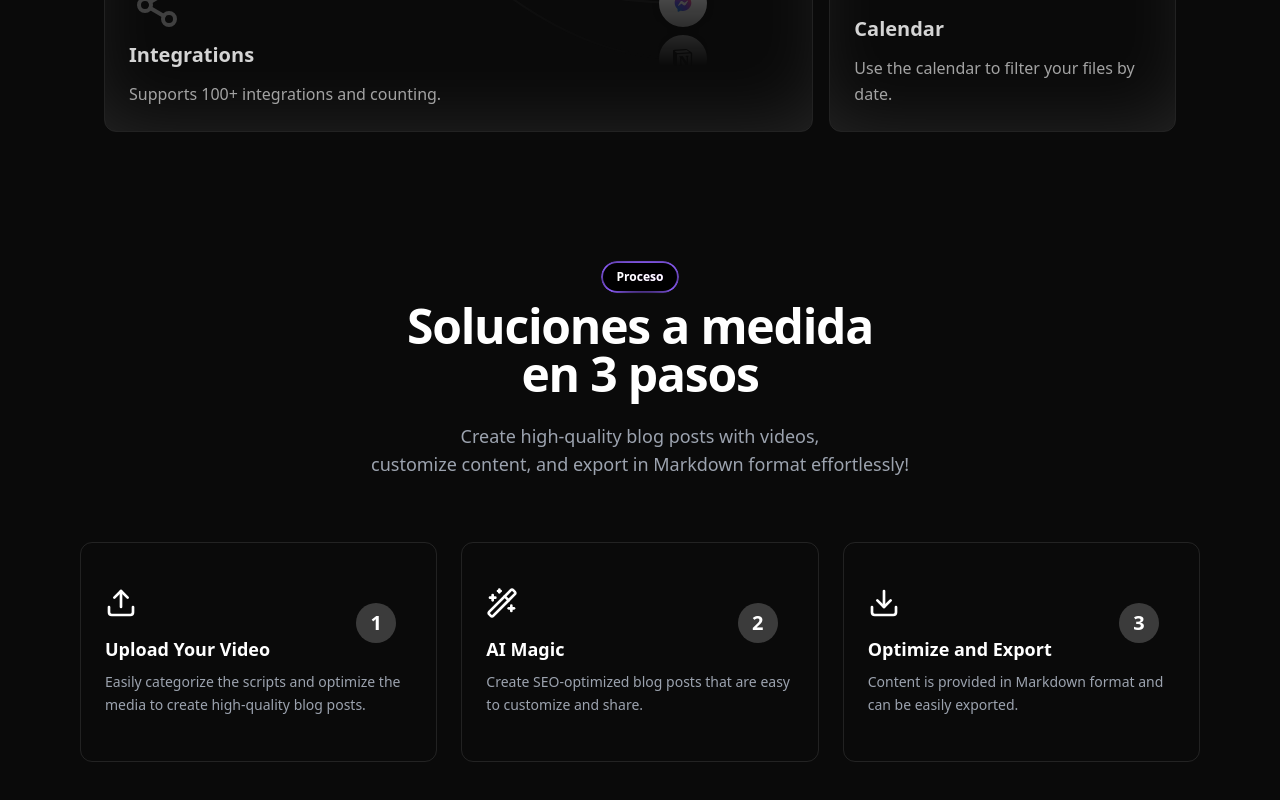
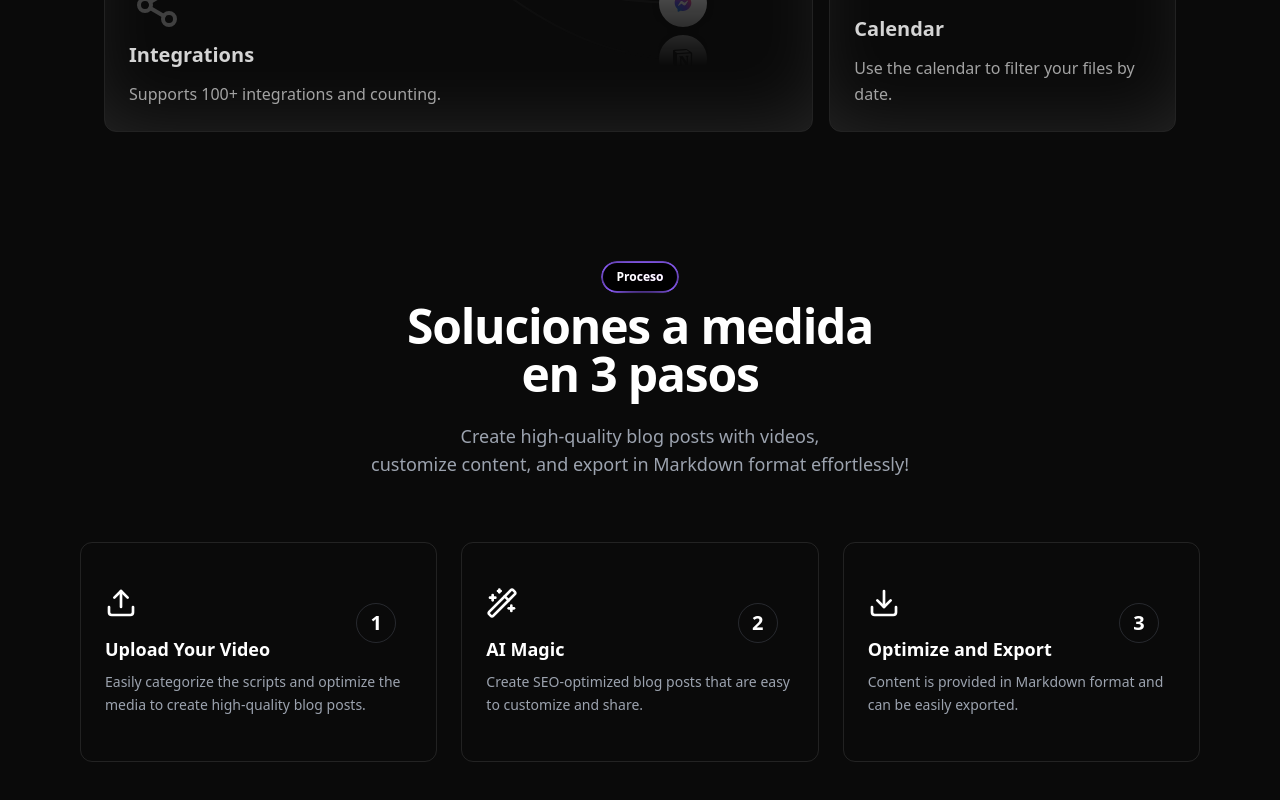
Before and after one commit to adriapedralbes/FuturPrive, a Next.js app: page / in a window 1280 px wide. Shown: the part 1660-2460 px from the top of the page. Built offline with nearby package versions, Linux system fonts and the light colour scheme.

Commit message:
fix: rounded numbers now are more transparent for magic cards

```diff
--- a/src/components/magicCard.tsx
+++ b/src/components/magicCard.tsx
@@ -37,9 +37,11 @@ export function MagicCardDemo() {
           gradientTo="#8b5cf6"
         >
           {/* Número de paso en la esquina superior derecha */}
-          <div className="absolute top-4 right-4 flex items-center justify-center w-10 h-10 rounded-full bg-white/20 text-white text-xl font-bold transition-colors duration-300 group-hover:bg-purple-500">
+          <div className="absolute top-4 right-4 flex items-center justify-center w-10 h-10 rounded-full border border-gray-500/30 text-white text-xl font-bold transition-colors duration-300 group-hover:border-purple-500/80">
             {index + 1}
           </div>
+
+
 
           <div className="flex flex-col items-start">
             {card.icon}
```
